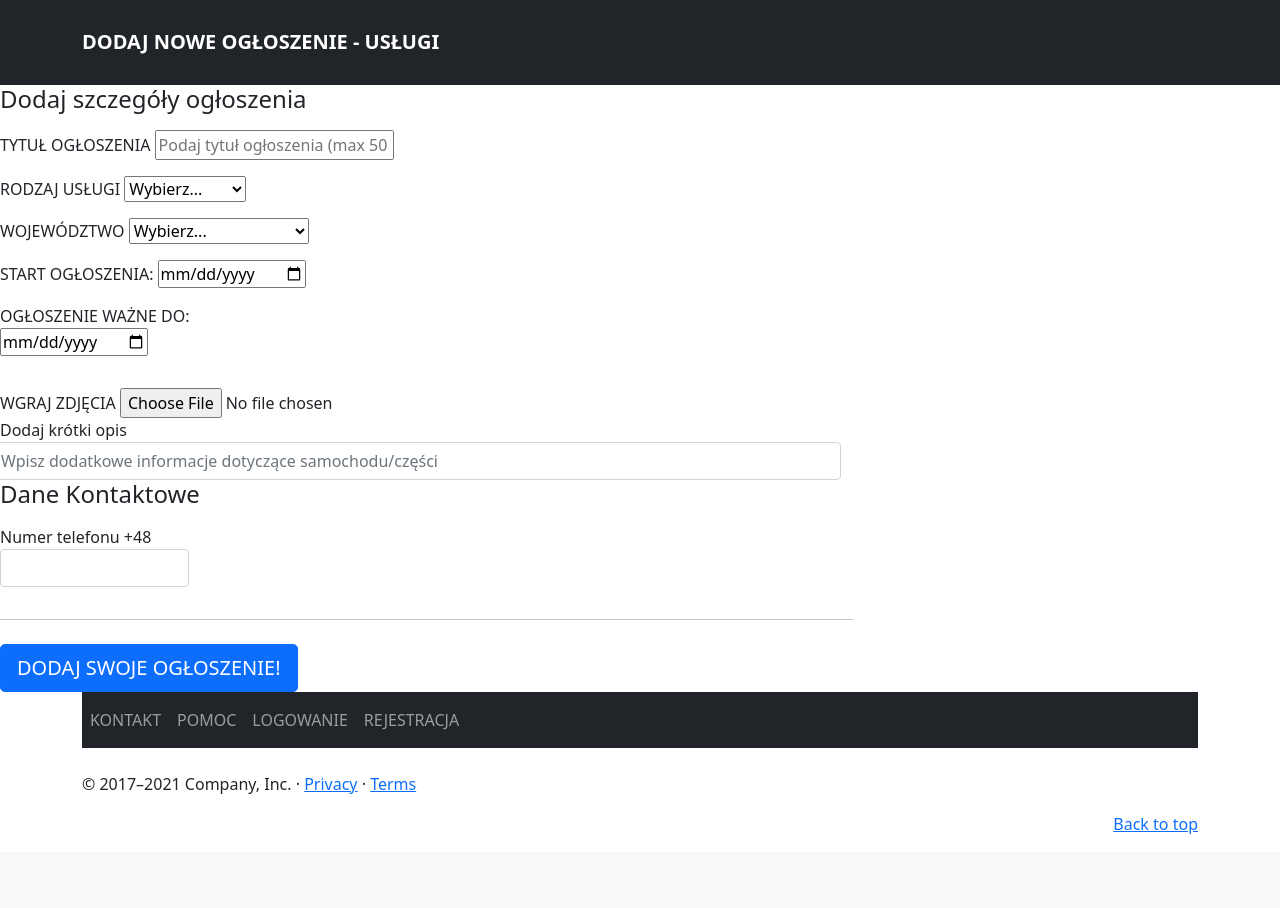
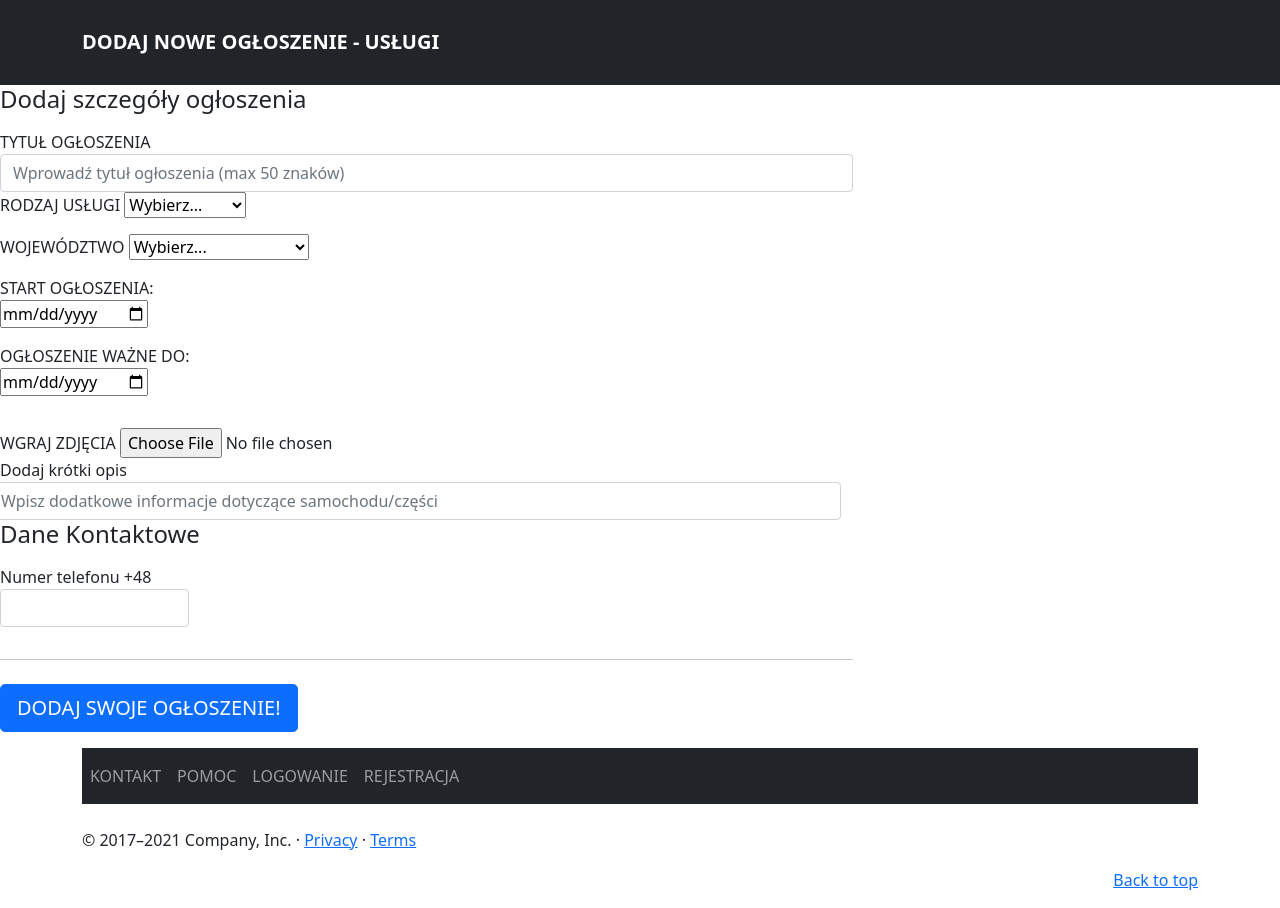
Before and after one commit to TomaszMyszkowski/ClassicGarage, a Django app: template home/templates/newAd/newAdServices.html in a window 1280 px wide. Shown: the part 57-965 px from the top of the page. Before the commit the page ends 891 px from the top, so only its background shows below. Run offline with Django 3.2, Linux system fonts and the light colour scheme; the template is opened without the code that fills it, so the values that code supplies are empty.

Commit message:
ada_2 - zaladowanie nowego formularza dodania ogloszenia serwisowego

```diff
--- a/home/templates/newAd/newAdServices.html
+++ b/home/templates/newAd/newAdServices.html
@@ -73,16 +73,14 @@
 
         <div class="col-md-8 order-md-1">
           <h4 class="mb-3">Dodaj szczegóły ogłoszenia</h4>
-          <form class="needs-validation" novalidate>
 
-                    <div class="mb-3">
-              <label for="email">TYTUŁ OGŁOSZENIA<span class="text-muted"></span></label>
-              <input type="email" class="Adtitle" id="Adtitle" name="Adtitle" placeholder="Podaj tytuł ogłoszenia (max 50 znaków)">
+<div class="mb-3">
+              <label for="title">TYTUŁ OGŁOSZENIA<span class="text-muted"></span></label>
+              <input type="text" class="form-control" id="title" name="model" placeholder="Wprowadź tytuł ogłoszenia (max 50 znaków)">
               <div class="invalid-feedback">
-                Podaj tytuł
+                podaj tytuł
               </div>
-            </div>
-<form>
+
                 <div class="row">
               <div class="col-md-5 mb-3">
                 <label for="service">RODZAJ USŁUGI</label>
```
